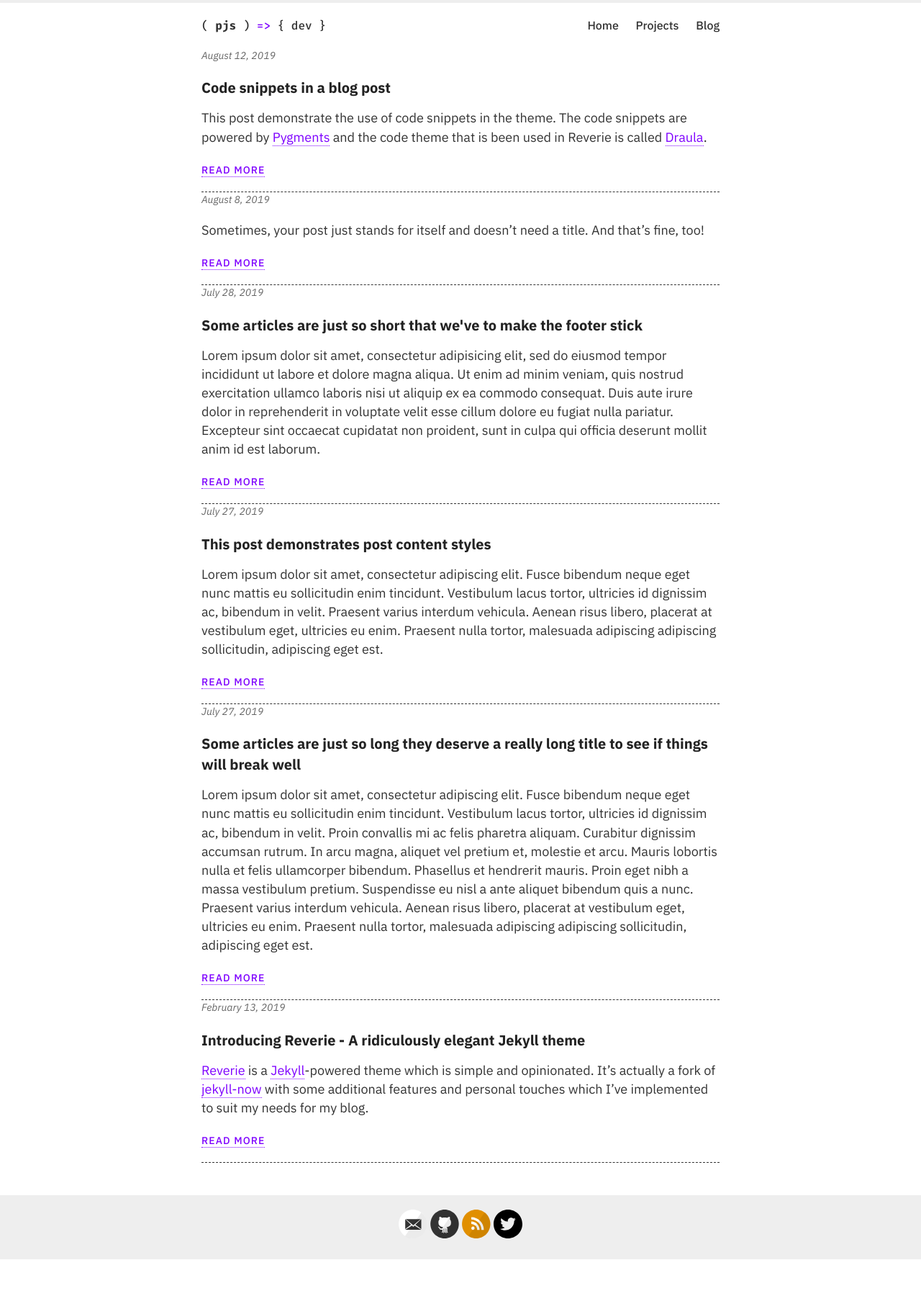
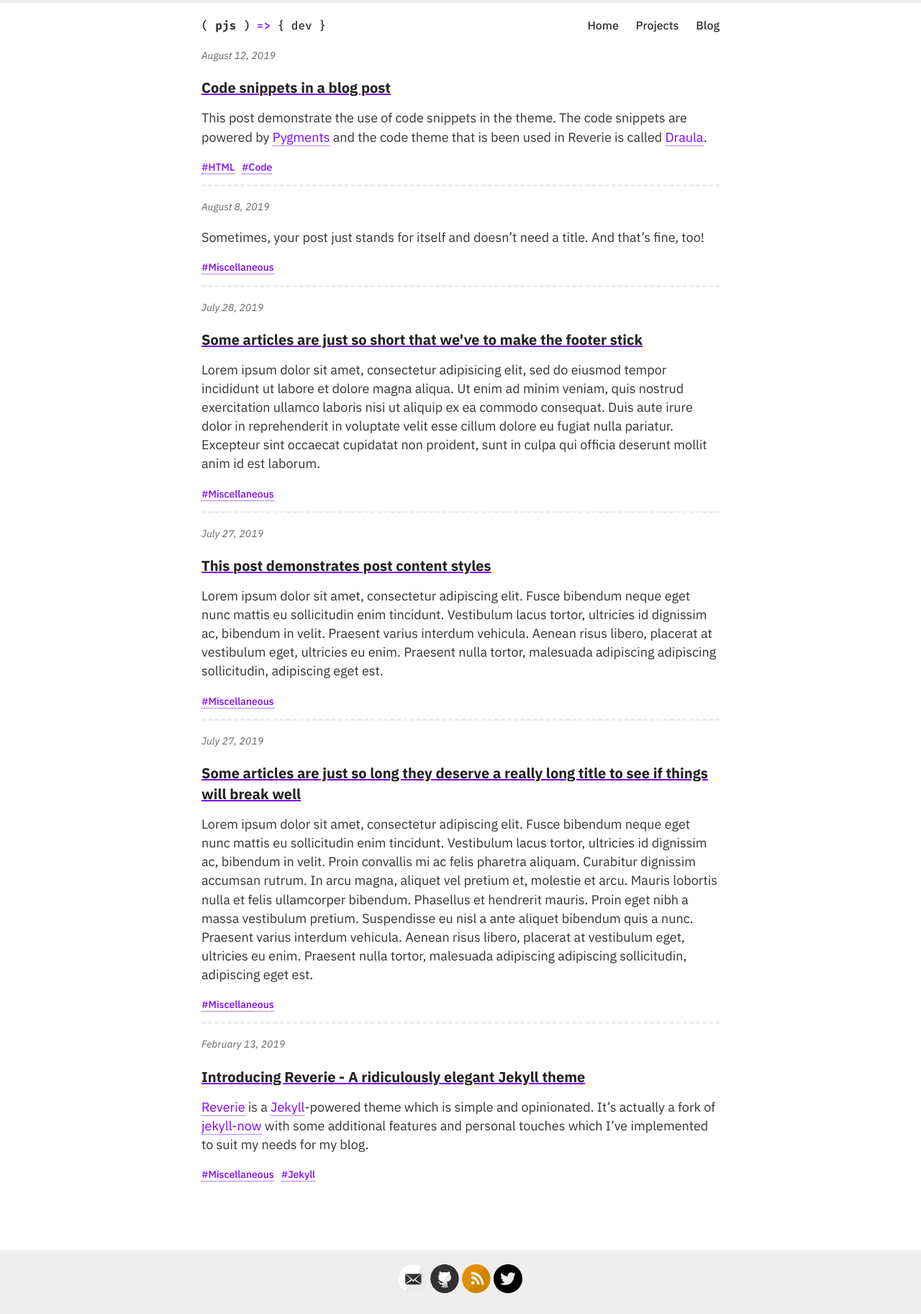
Before and after one commit to peterjsnow/peterjsnow.github.io, a Jekyll site: the page built from blog/index.html, in a window 1280 px wide. Shown: the whole page at 72% size. Built offline with Jekyll 4.4.1, drawn with Linux system fonts in a browser that asks for light colours; the list of posts is cut into pages by our own code; before the commit the page ends 1749 px from its top, so only the background shows below that.

Commit message:
blog page styling

```diff
--- a/_layouts/post.html
+++ b/_layouts/post.html
@@ -6,8 +6,6 @@ layout: default
 
 
   <h1>{{ page.title }}</h1>
-
-  <div>
   <div class="post-tags">
     <p>
       {% if post %}
@@ -21,7 +19,7 @@ layout: default
       {% endfor %}
     </p>
   </div>
-  </div>
+
 
   <div class="entry">
     {{ content }}
@@ -32,7 +30,7 @@ layout: default
   </div>
 
 <div class="date">
-  <p>Published {{ page.date | date: "%B %e, %Y" }} · {{site.author}} </p>
+  <p>Published {{ page.date | date: "%B %e, %Y" }} · By {{site.author}} · <a class="text-link" href="mailto:{{ site.footer-links.email }}">Contact</a></p>
   {% if page.last_modified_at %}
   <p datetime="{{ page.last_modified_at | date_to_xmlschema }}">Last updated: {{ page.last_modified_at | date: "%b %-d, %Y" }}</p>
   {% endif %}
--- a/assets/style.scss
+++ b/assets/style.scss
@@ -112,6 +112,9 @@ a {
     color: $blue;
   }
 }
+.heading-link {
+  text-decoration: underline;
+}
 
 ul, ol {
   margin-bottom: 1em;
@@ -169,6 +172,7 @@ p > img {
 
 table {
 	padding: 0;
+  margin-bottom: 1em;
 }
 
 table tr {
@@ -292,7 +296,7 @@ table tr td :last-child {
 }
 
 .site-desc {
-  opacity: 60%;
+  opacity: 50%;
   transition: opacity 0.5s;
 }
 
@@ -351,7 +355,13 @@ nav {
 }
 
 .posts > .post {
-  border-bottom: 1px dashed $darkGrey;
+  border-bottom: 3px dashed $lightGrey;
+  margin-bottom: 1em
+}
+
+.posts > .post:last-child {
+  padding-bottom: 1em;
+  border-bottom: none;
 }
 
 .post {
@@ -380,6 +390,10 @@ nav {
     letter-spacing: 0.08em;
     font-weight: 500;
   }
+
+  a {
+
+  }
 }
 
 .wrapper-container {
@@ -407,20 +421,16 @@ footer {
 
 
 .text-link {
-    color: #000;
+    color: inherit;
     text-decoration: none;
-    border-bottom: 1px dotted #000;
+    border-bottom: 1px dotted $darkGrey;
 }
 
 .post-tags {
   font-size:14px;
+  font-weight: 500;
 }
 
-.post-tags a {
-  font-weight: 500;
-  text-transform: uppercase;
-  letter-spacing: 0.08em;
-}
 
 .pagination a, .pagination span {
   padding: 7px 18px;
--- a/blog/index.html
+++ b/blog/index.html
@@ -7,14 +7,25 @@ title: My Blog
   {% for post in paginator.posts %}
     <article class="post">
       <p class="date">{{ post.date | date: "%B %e, %Y" }}</p>
-      <a href="{{ site.baseurl }}{{ post.url }}">
+      <a class="heading-link" href="{{ site.baseurl }}{{ post.url }}">
         <h3>{{ post.title }}</h3>
       </a>
       <div class="entry">
         {{ post.excerpt }}
       </div>
-
-      <p><a href="{{ site.baseurl }}{{ post.url }}" class="read-more">Read More</a></p>
+      <div class="post-tags">
+        <p>
+          {% if post %}
+            {% assign categories = post.categories %}
+          {% else %}
+            {% assign categories = page.categories %}
+          {% endif %}
+          {% for category in categories %}
+            <a href="{{site.baseurl}}/categories/#{{category|slugize}}">#{{category}}</a>
+            {% unless forloop.last %}&nbsp;{% endunless %}
+          {% endfor %}
+        </p>
+      </div>
     </article>
   {% endfor %}
 
```
Lines whose indentation alone changed are shown as unchanged.
